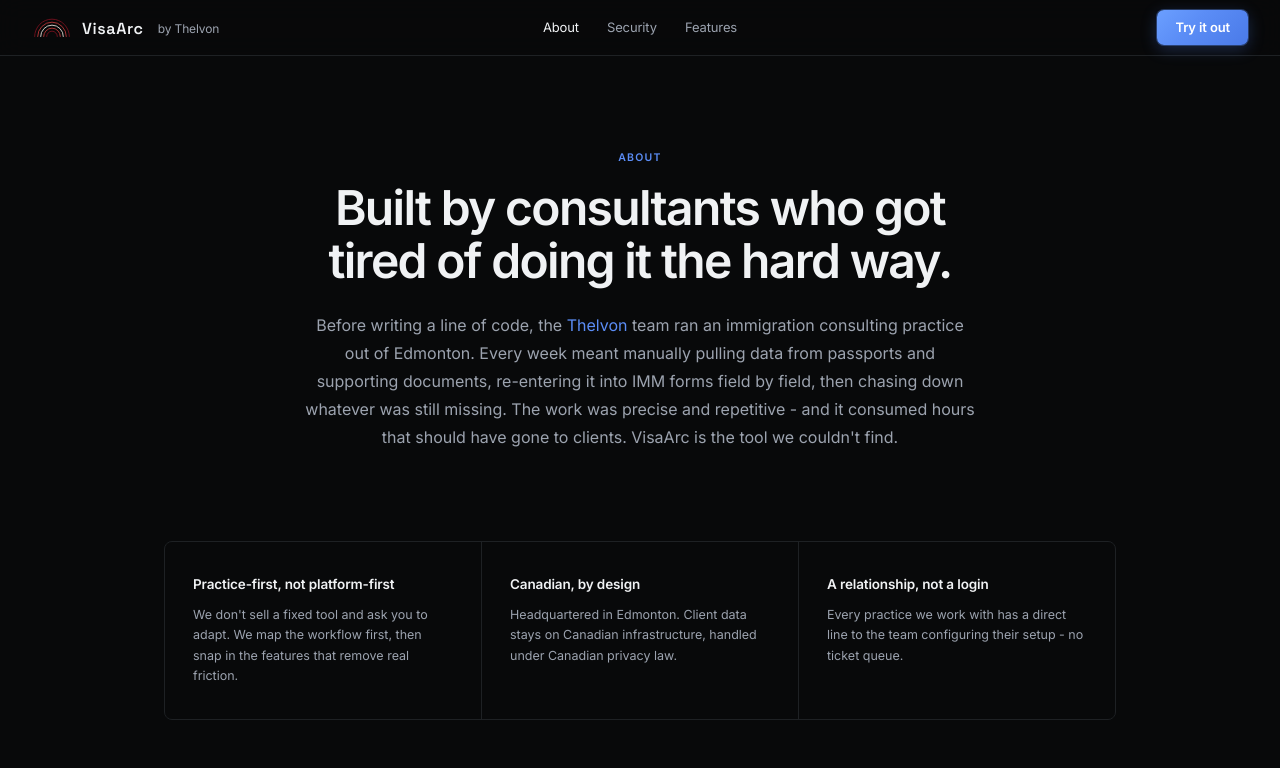
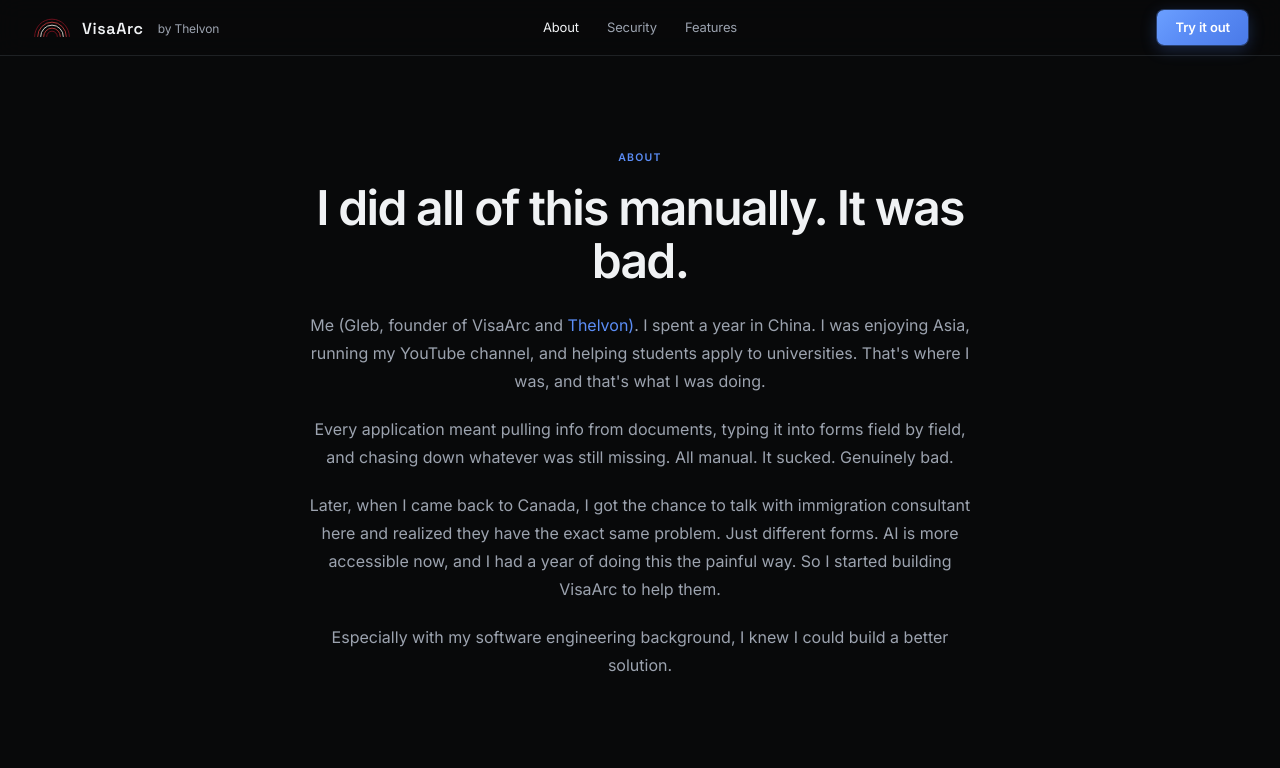
Before and after one commit to glebshkut/visaarc-landing, a Next.js app: page /about in a window 1280 px wide. Shown: the top 768 px of the page. Built offline with nearby package versions, Linux system fonts and the light colour scheme.

Commit message:
Revise text on landing and about pages for clarity and impact, updating call-to-action and personalizing the narrative about VisaArc's origin.

```diff
--- a/app/about/page.tsx
+++ b/app/about/page.tsx
@@ -32,14 +32,23 @@
           About
         </p>
         <h1 style={{ fontSize: "clamp(28px,4.5vw,48px)", fontWeight: 600, letterSpacing: "-0.035em", lineHeight: 1.1, color: FG, marginBottom: 24 }}>
-          Built by consultants who got tired of doing it the hard way.
+          I did all of this manually. It was bad.
         </h1>
         <p style={{ fontSize: 16, color: MUTED, lineHeight: 1.75 }}>
-          Before writing a line of code, the{" "}
+          Me (Gleb, founder of VisaArc and{" "}
           <a href="https://thelvon.com" target="_blank" rel="noopener" style={{ color: ACCENT, textDecoration: "none" }}>
-            Thelvon
+            Thelvon)
           </a>
-          {" "}team ran an immigration consulting practice out of Edmonton. Every week meant manually pulling data from passports and supporting documents, re-entering it into IMM forms field by field, then chasing down whatever was still missing. The work was precise and repetitive - and it consumed hours that should have gone to clients. VisaArc is the tool we couldn&apos;t find.
+          . I spent a year in China. I was enjoying Asia, running my YouTube channel, and helping students apply to universities. That&apos;s where I was, and that&apos;s what I was doing.
+        </p>
+        <p style={{ fontSize: 16, color: MUTED, lineHeight: 1.75, marginTop: 20 }}>
+          Every application meant pulling info from documents, typing it into forms field by field, and chasing down whatever was still missing. All manual. It sucked. Genuinely bad.
+        </p>
+        <p style={{ fontSize: 16, color: MUTED, lineHeight: 1.75, marginTop: 20 }}>
+          Later, when I came back to Canada, I got the chance to talk with immigration consultant here and realized they have the exact same problem. Just different forms. AI is more accessible now, and I had a year of doing this the painful way. So I started building VisaArc to help them.
+        </p>
+        <p style={{ fontSize: 16, color: MUTED, lineHeight: 1.75, marginTop: 20 }}>
+          Especially with my software engineering background, I knew I could build a better solution.
         </p>
       </section>
 
@@ -58,7 +67,7 @@
 
       <section style={{ padding: "0 24px 120px", maxWidth: 640, margin: "0 auto", textAlign: "center" }}>
         <p style={{ fontSize: 15, color: MUTED, lineHeight: 1.75, marginBottom: 32 }}>
-          Regulated consultants spend too much of their week on work that has nothing to do with the judgment they&apos;re licensed to provide. That&apos;s the problem VisaArc exists to solve.
+          I&apos;ve been on both sides of this. The tedious document work that eats hours you should spend on the people you&apos;re actually trying to help. That&apos;s what VisaArc is for.
         </p>
         <CtaButton size="lg" onClick={() => setModalOpen(true)}>
           Try it out →
--- a/app/page.tsx
+++ b/app/page.tsx
@@ -84,7 +84,7 @@
           color: FG, marginBottom: 24, position: "relative",
         }}>
           Your practice deserves software that{" "}
-          <span style={{ color: ACCENT }}>actually works.</span>
+          <span style={{ color: ACCENT }}>actually works</span>
         </h1>
 
         <p style={{
@@ -96,7 +96,7 @@
 
         <div style={{ position: "relative", display: "flex", flexDirection: "column", alignItems: "center", gap: 14 }}>
           <CtaButton size="lg" onClick={() => setModalOpen(true)}>
-            Get your spot →
+            Claim your spot →
           </CtaButton>
           <p style={{ fontSize: 11.5, color: MUTED, letterSpacing: "0.025em" }}>
             No commitment required
```
